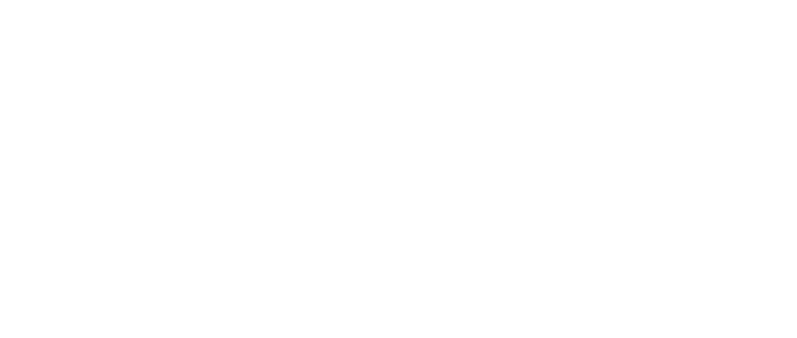
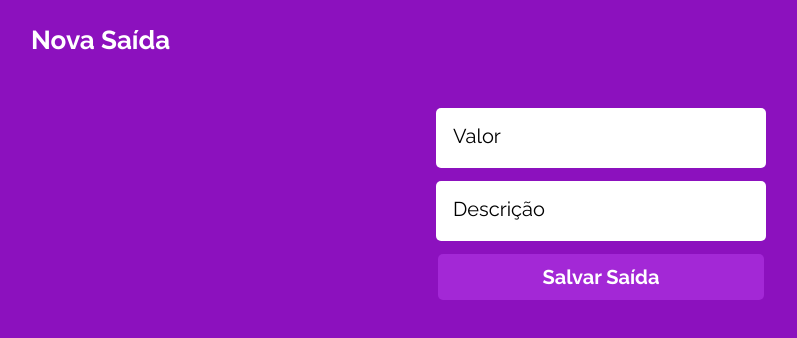
Before and after one commit to FelipeReis1/mywallet-front, a React (Create React App) app: page /nova-saida in a window 1280 px wide. Before the commit this address had no page. Shown: the top 338 px of the page, without its empty margins (39-836 px from the left). Built offline with nearby package versions, Linux system fonts and the light colour scheme.

Commit message:
partial OutcomePage

```diff
--- a/src/App.js
+++ b/src/App.js
@@ -5,6 +5,7 @@ import LoginPage from "../src/components/LoginPage";
 import RegistrationPage from "./components/RegistrationPage";
 import IncomePage from "./components/IncomePage";
 import HomePage from "./components/HomePage";
+import OutcomePage from "./components/OutcomePage";
 export default function App() {
   const [user, setUser] = useState({});
   const contextValue = { user, setUser };
@@ -16,9 +17,7 @@ export default function App() {
           <Route path="/cadastro" element={<RegistrationPage />} />
           <Route path="/home" element={<HomePage />} />
           <Route path="/nova-entrada" element={<IncomePage />} />
-          {/*
-
-              <Route path="/nova-saida" element={< />} /> */}
+          <Route path="/nova-saida" element={<OutcomePage />} />
         </Routes>
       </BrowserRouter>
     </UserContext.Provider>
--- /dev/null
+++ b/src/components/OutcomePage.js
@@ -0,0 +1,118 @@
+import { useState } from "react";
+import { useNavigate } from "react-router-dom";
+import styled from "styled-components";
+
+export default function OutcomePage() {
+  const [amount, setAmount] = useState("");
+  const [description, setDescription] = useState("");
+  const navigate = useNavigate();
+  function home() {
+    navigate("/home");
+  }
+
+  return (
+    <StyledContainer>
+      <StyledTitle>
+        <h1>Nova Saída</h1>
+      </StyledTitle>
+      <StyledForm onSubmit={""}>
+        <input
+          required
+          type="text"
+          placeholder="Valor"
+          value={amount}
+          onChange={(e) => setAmount(e.target.value)}
+        />
+        <input
+          required
+          type="text"
+          placeholder="Descrição"
+          value={description}
+          onChange={(e) => setDescription(e.target.value)}
+        />
+        <StyledButton type="submit" onClick={home}>
+          Salvar Saída
+        </StyledButton>
+      </StyledForm>
+    </StyledContainer>
+  );
+}
+
+const StyledContainer = styled.div`
+  width: 100%;
+  height: 100vh;
+  display: flex;
+  flex-direction: column;
+  align-items: center;
+  background-color: #8c11be;
+`;
+
+const StyledTitle = styled.div`
+  width: 90%;
+  display: flex;
+  align-items: center;
+  margin-top: 25px;
+  margin-bottom: 22px;
+  h1 {
+    height: 31px;
+    font-family: "Raleway";
+    font-style: normal;
+    font-weight: 700;
+    font-size: 26px;
+    line-height: 31px;
+    color: #ffffff;
+    margin-left: 6px;
+  }
+`;
+
+const StyledForm = styled.form`
+  width: 100%;
+  display: flex;
+  flex-direction: column;
+  justify-content: center;
+  align-items: center;
+  margin-top: 30px;
+  input {
+    width: 326px;
+    height: 58px;
+    background-color: #ffffff;
+    border-radius: 5px;
+    border-style: none;
+    margin-bottom: 13px;
+    &::placeholder {
+      font-family: "Raleway";
+      font-style: normal;
+      font-weight: 400;
+      font-size: 20px;
+      line-height: 23px;
+      color: #000000;
+      padding-left: 15px;
+    }
+  }
+  p {
+    height: 18px;
+    font-family: "Raleway";
+    font-style: normal;
+    font-weight: 700;
+    font-size: 15px;
+    line-height: 18px;
+    color: #ffffff;
+  }
+`;
+const StyledButton = styled.button`
+  width: 326px;
+  height: 46px;
+  background-color: #a328d6;
+  border-radius: 5px;
+  border-style: none;
+  display: flex;
+  justify-content: center;
+  align-items: center;
+  font-family: "Raleway";
+  font-style: normal;
+  font-weight: 700;
+  font-size: 20px;
+  line-height: 23px;
+  color: #ffffff;
+  margin-bottom: 36px;
+`;
```
